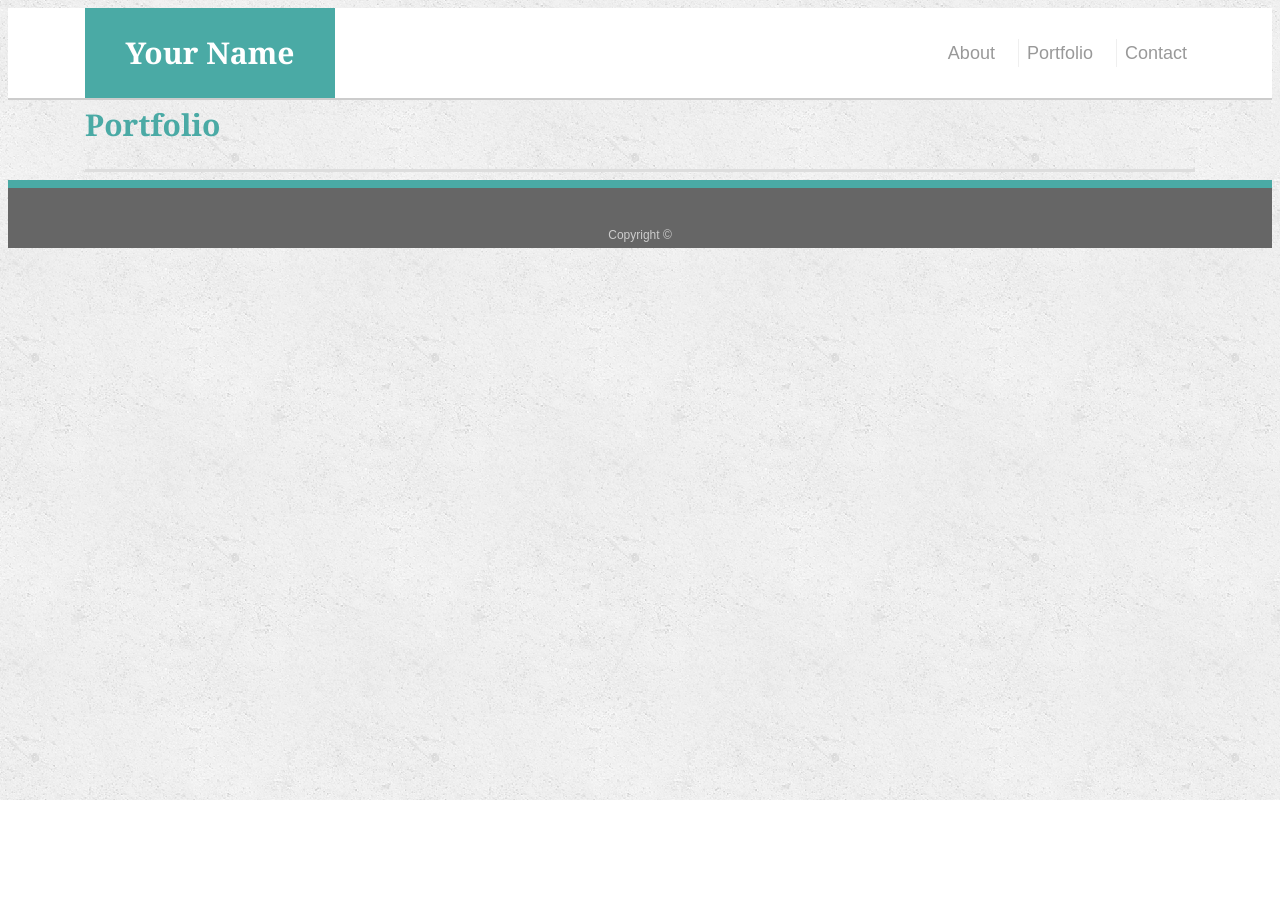
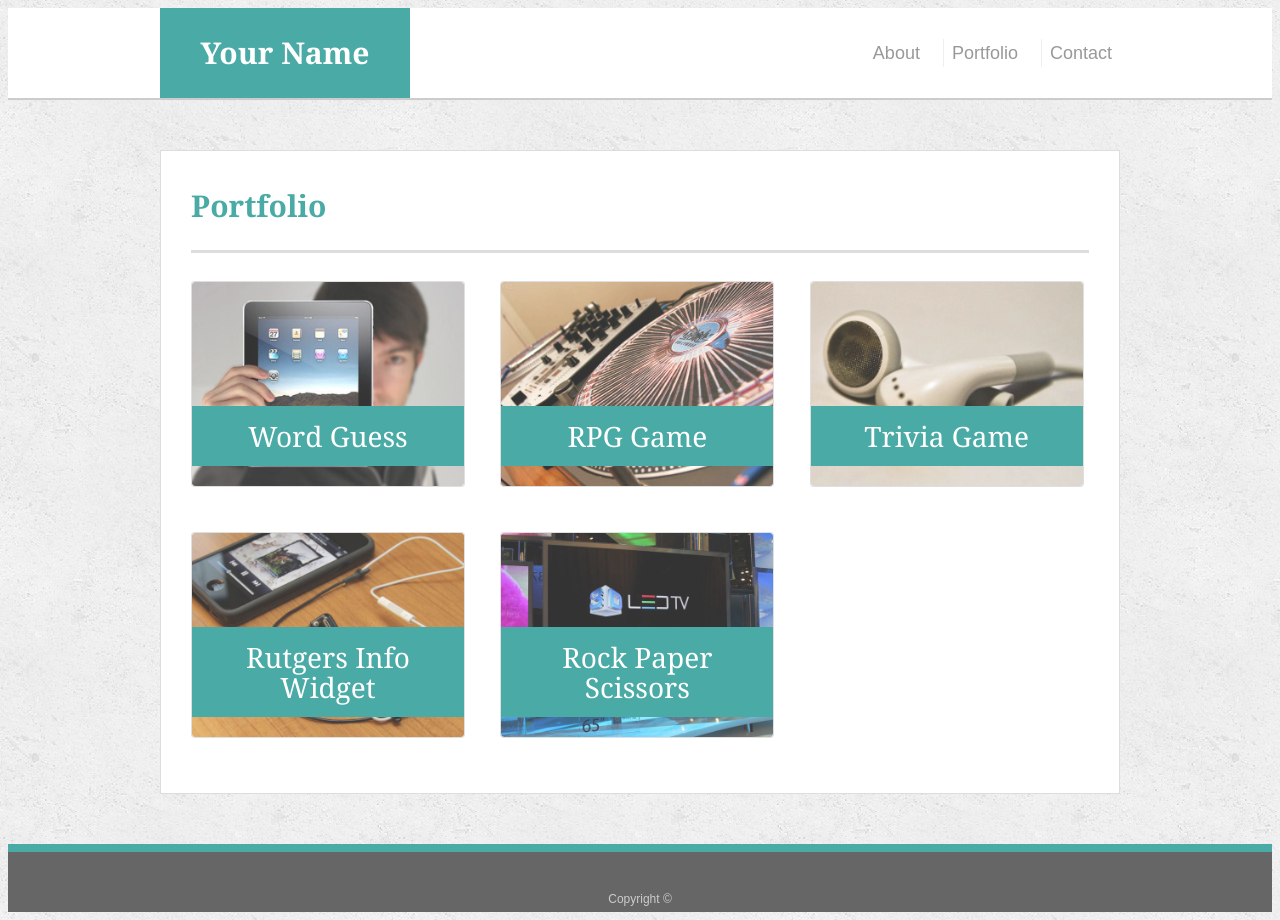
Before and after one commit to Matt-S-Elliott/Bootstrap-Portfolio, a plain HTML site: page portfolio.html in a window 1280 px wide. Before the commit the page ends 800 px from the top, so only its background shows below. Drawn offline with nearby package versions, Linux system fonts and the light colour scheme.

Commit message:
Finished portfolio page

```diff
--- a/assets/css/style.css
+++ b/assets/css/style.css
@@ -11,28 +11,6 @@ body {
   box-sizing: border-box;
 }
 
-/* general */
-
-
-/* h1,
-h2,
-h3,
-p {
-  margin-bottom: 20px;
-}
-
-p:last-child {
-  margin-bottom: 0;
-}
-
-
-
-h2,
-h3 {
-  font-size: 22px;
-} */
-
-/* header */
 
 h1,
 h2,
@@ -98,29 +76,16 @@ h3, h2 {
   border: 1px solid #dddddd;
 }
 
-/* .main-section {
-  float: left;
-  width: 100%;
-  max-width: 960px;
-  padding: 30px;
-  margin: 0 0 40px;
-  background: #ffffff;
-  border: 1px solid #dddddd;
-} */
 
 /* portfolio page */
 
-.work {
-  position: relative;
-  float: left;
+ .work {
   width: 274px;
+  max-width: 100%;
   margin: 20px 0 25px;
   overflow: auto;
 }
 
-.work:nth-child(even) {
-  margin-right: 40px;
-}
 
 .work img {
   width: 100%;
@@ -148,6 +113,7 @@ h3, h2 {
   max-width: 100%;
   height: auto;
   margin-top: 10px;
+  margin-right: 30px;
 }
 
 /* contact page */
@@ -211,6 +177,12 @@ input[type=submit] {
   border-bottom: 2px solid #cccccc
 }
 
+#nav-container {
+  width: 100%;
+  max-width: 960px;
+  padding: 0;
+}
+
 .my-nav-links {
   display: inline-block;
   padding-left: 15px;
--- a/portfolio.html
+++ b/portfolio.html
@@ -12,7 +12,7 @@
 <body>
 
   <nav class="navbar navbar-expand-sm" id="navbar">
-    <div class="container">
+    <div class="container" id="nav-container">
       <a class="navbar-brand" id="your-name" href="index.html">Your Name</a>
       <div class="navbar-nav">
         <a class="nav-item nav-link active my-nav-links" href="index.html">About</a>
@@ -22,7 +22,7 @@
     </div>
   </nav>
 
-  <div class="container">
+  <div class="container" id="main-container">
     <div class="row">
       <div class="col-md-12">
         <h1>Portfolio</h1>
@@ -30,20 +30,39 @@
     </div>
     <div class="row">
       <div class="col-md-4">
+        <div class="card text-white work">
+          <img src="assets/images/technics-q-c-640-480-1.jpg" class="card-img" alt="Word Guess">
+          <h3 class="card-title">Word Guess</h5>
+        </div>
+      </div>
+      <div class="col-md-4">
+        <div class="card text-white work">
+          <img src="assets/images/technics-q-c-640-480-2.jpg" class="card-img" alt="RPG Game">
+          <h3 class="card-title">RPG Game</h5>
+        </div>
 
       </div>
       <div class="col-md-4">
-
-      </div>
-      <div class="col-md-4">
+        <div class="card text-white work">
+          <img src="assets/images/technics-q-c-640-480-5.jpg" class="card-img" alt="Trivia Game">
+          <h3 class="card-title">Trivia Game</h5>
+        </div>
 
       </div>
     </div>
     <div class="row">
       <div class="col-md-4">
+        <div class="card text-white work">
+          <img src="assets/images/technics-q-c-640-480-7.jpg" class="card-img" alt="Rutgers Info Widget">
+          <h3 class="card-title">Rutgers Info Widget</h5>
+        </div>
 
       </div>
       <div class="col-md-4">
+        <div class="card text-white work">
+          <img src="assets/images/technics-q-c-640-480-9.jpg" class="card-img" alt="Rock Paper Scissors">
+          <h3 class="card-title">Rock Paper Scissors</h5>
+        </div>
 
       </div>
       <div class="col-md-4">
@@ -52,40 +71,6 @@
 
     </div>
   </div>
-  <!--
-  <div id="main-container" class="container">
-    <section class="main-section">
-      <h1>Portfolio</h1>
-
-      <div class="work">
-        <img src="assets/images/technics-q-c-640-480-1.jpg" alt="Word Guess">
-
-        <h3>Word Guess</h3>
-      </div>
-      <div class="work">
-        <img src="assets/images/technics-q-c-640-480-2.jpg" alt="RPG Game">
-
-        <h3>RPG Game</h3>
-      </div>
-      <div class="work">
-        <img src="assets/images/technics-q-c-640-480-5.jpg" alt="Trivia Game">
-
-        <h3>Trivia Game</h3>
-      </div>
-      <div class="work">
-        <img src="assets/images/technics-q-c-640-480-7.jpg" alt="Rutgers Info Widget">
-
-        <h3>Rutgers Info Widget</h3>
-      </div>
-      <div class="work">
-        <img src="assets/images/technics-q-c-640-480-9.jpg" alt="Rock Paper Scissors">
-
-        <h3>Rock Paper Scissors</h3>
-      </div>
-
-    </section>
-
-  </div> -->
 
   <footer>
     <div class="container">
```
Also changed, not shown: contact.html (+1 -1 lines), index.html (+3 -4 lines).
